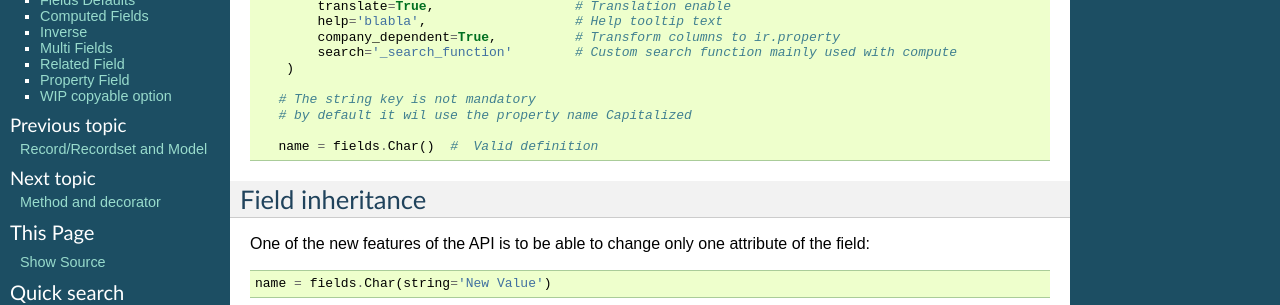
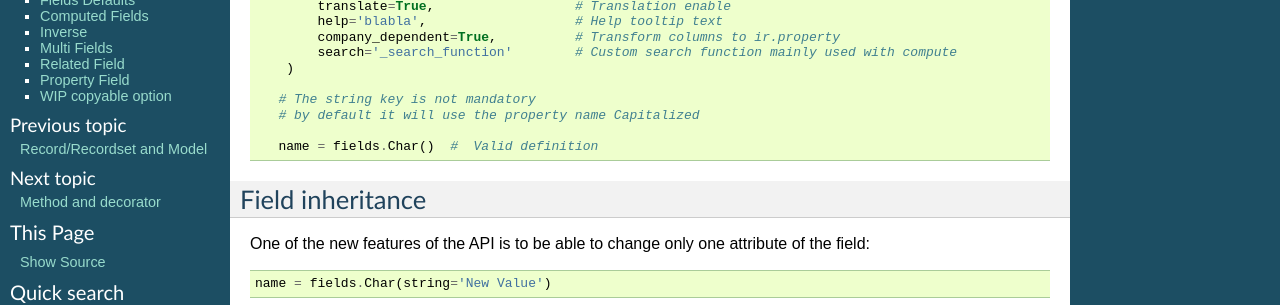
Before and after one commit to nbessi/odoo_new_api_guideline, a Sphinx documentation site: the page built from source/fields.rst, in a window 1280 px wide and 900 px high. Shown: the part 370-675 px from the top of the window. Built offline with Sphinx 7.4.7, drawn with Linux system fonts in a browser that asks for light colours; formulas are drawn with MathJax 3.

Commit message:
Update fields.rst
Insignificant typo

```diff
--- a/source/fields.rst
+++ b/source/fields.rst
@@ -25,7 +25,7 @@ Now fields are class property: ::
         )
 
        # The string key is not mandatory
-       # by default it wil use the property name Capitalized
+       # by default it will use the property name Capitalized
 
        name = fields.Char()  #  Valid definition
 
```
